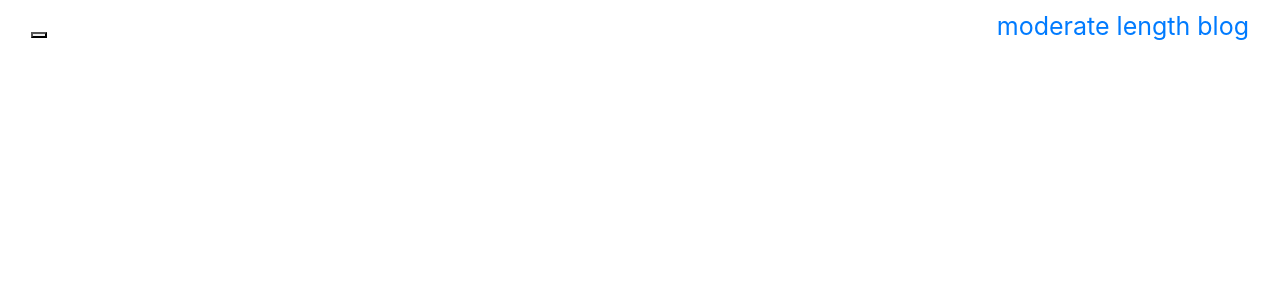
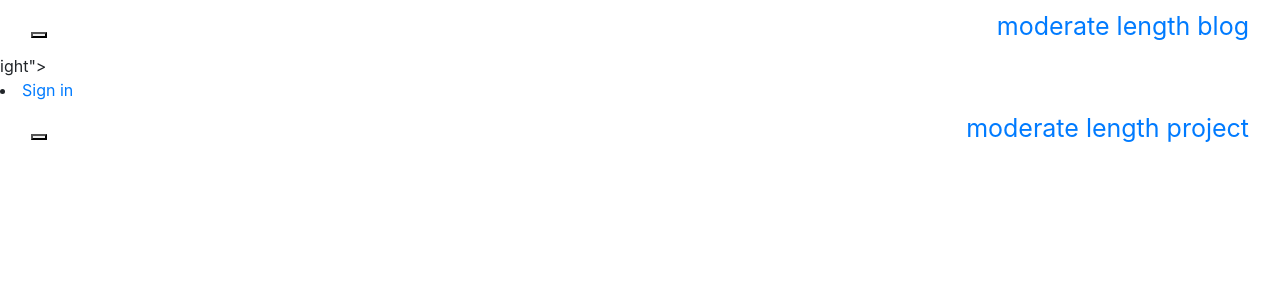
Before and after one commit to MARTIN-OMOLLO/blog-website, a Python web app: template app/templates/base.html in a window 1280 px wide. Shown: the top 300 px of the page. Run offline with Jinja, Linux system fonts and the light colour scheme; the template is opened without the code that fills it, so the values that code supplies are empty; some libraries are stand-ins or nearby versions.

Commit message:
add navbar

```diff
--- a/app/templates/navbar.html
+++ b/app/templates/navbar.html
@@ -15,7 +15,40 @@
                 <li><a href="/">Home</a></li>
                 <li><a href="/blog" class="tag">Blog your Blog!</a></li>
             </ul>
-            <ul class="nav navbar-primary navbar-right">
+            <ul class="nav navbar-primary navbar-r <div style="font-size: 25px;" class="navbar navbar-inverse" role="navigation">
+                <div class="container-fluid">
+                    <div class="navbar-header">
+                        <button type="button" class="navbar-toggle" data-toggle="collapse" data-target=".navbar-collapse">
+                          <span class="sr-only">Toggle navigation</span>
+                          <span class="icon-bar"></span>
+                          <span class="icon-bar"></span>
+                          <span class="icon-bar"></span>
+
+                        </button>
+                    </div>
+                    <h1></h1>
+                    <a style="font-size: 25px; align-content: center;" class="navbar-primary" href="/"> moderate length project</a>
+                    <div class="navbar-collapse collapse font-size: 30px">
+                            <li><a href="/">Home</a></li>
+                            <li><a href="/pitch" class="tag">Blog your Blog!</a></li>
+                        </ul>
+                        <ul class="nav navbar-primary navbar-right">
+
+                          {% if current_user.is_authenticated %}
+
+
+                          <li class="user"><a href="{{url_for('main.profile',username=current_user.username)}}">{{current_user.username}}</a></li>
+
+                          <li><a href="{{url_for('auth.logout')}}">Sign out</a></li>
+                          {% else %}
+                          <li><a href="{{url_for('auth.login')}}">Sign in</a></li>
+
+                          {%endif%}
+                        </ul>
+                    </div>
+
+                </div>
+            </div>ight">
 
               {% if current_user.is_authenticated %}
 
@@ -25,7 +58,40 @@
               <li><a href="{{url_for('auth.logout')}}">Sign out</a></li>
               {% else %}
               <li><a href="{{url_for('auth.login')}}">Sign in</a></li>
+              <div style="font-size: 25px;" class="navbar navbar-inverse" role="navigation">
+                <div class="container-fluid">
+                    <div class="navbar-header">
+                        <button type="button" class="navbar-toggle" data-toggle="collapse" data-target=".navbar-collapse">
+                          <span class="sr-only">Toggle navigation</span>
+                          <span class="icon-bar"></span>
+                          <span class="icon-bar"></span>
+                          <span class="icon-bar"></span>
 
+                        </button>
+                    </div>
+                    <h1></h1>
+                    <a style="font-size: 25px; align-content: center;" class="navbar-primary" href="/"> moderate length project</a>
+                    <div class="navbar-collapse collapse font-size: 30px">
+                            <li><a href="/">Home</a></li>
+                            <li><a href="/blog" class="tag">Blog your Blog!</a></li>
+                        </ul>
+                        <ul class="nav navbar-primary navbar-right">
+
+                          {% if current_user.is_authenticated %}
+
+
+                          <li class="user"><a href="{{url_for('main.profile',username=current_user.username)}}">{{current_user.username}}</a></li>
+
+                          <li><a href="{{url_for('auth.logout')}}">Sign out</a></li>
+                          {% else %}
+                          <li><a href="{{url_for('auth.login')}}">Sign in</a></li>
+
+                          {%endif%}
+                        </ul>
+                    </div>
+
+                </div>
+            </div>
               {%endif%}
             </ul>
         </div>
```
